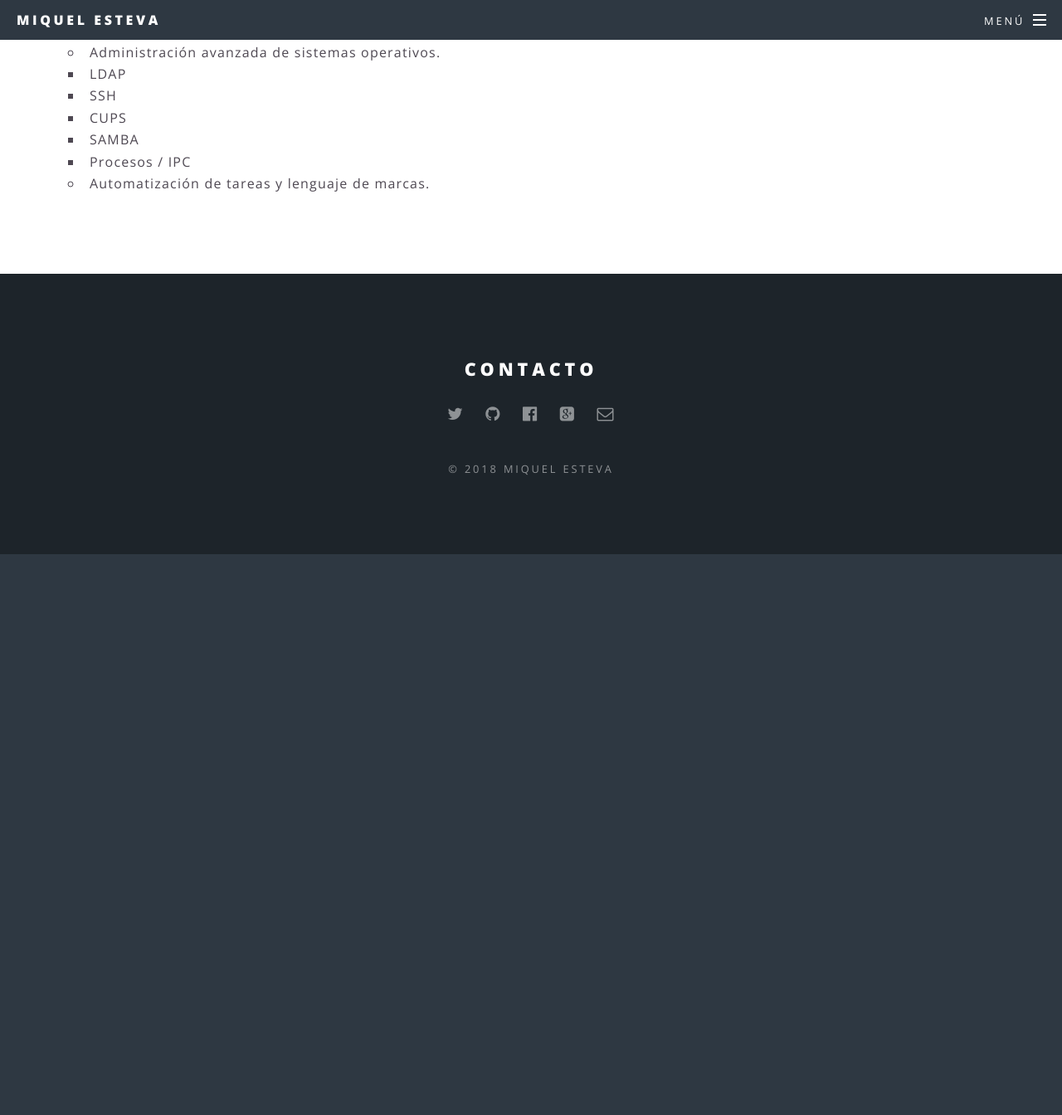
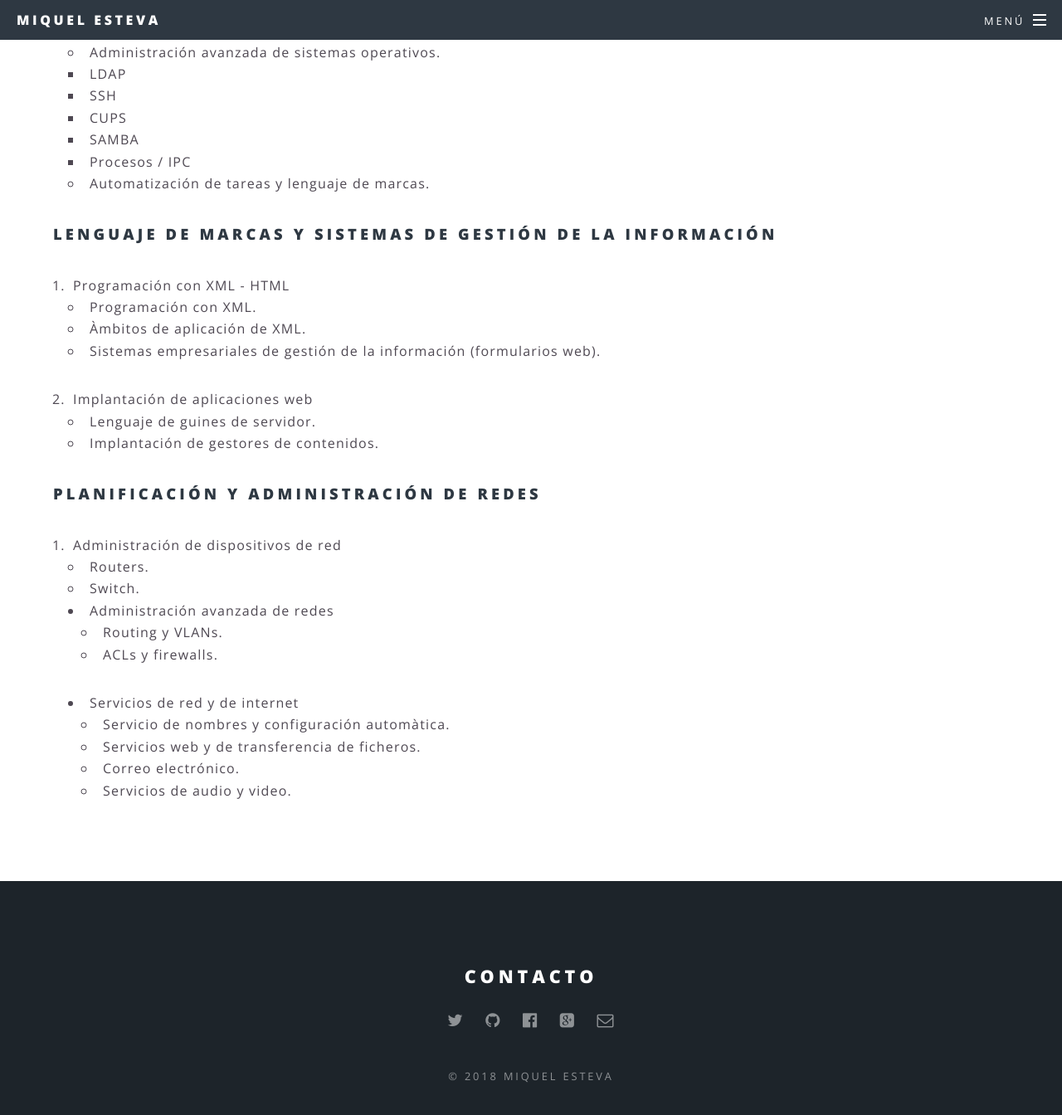
Before and after one commit to miquelesteva/miquelesteva.github.io, a Jekyll site: the page built from conocimientos.html, in a window 1280 px wide and 1400 px high, scrolled down 1152 px. Shown: the top 1344 px of the window at 83% size. Built offline with Jekyll 4.4.1, drawn with Linux system fonts in a browser that asks for light colours; before the commit the page ends 1820 px from its top, so only the background shows below that.

Commit message:
conocimeintos def

```diff
--- a/_config.yml
+++ b/_config.yml
@@ -5,7 +5,7 @@
 title: Miquel Esteva
 description: |
   Personal Portfolio
-  by Miquel Esteva
+
 owner: Miquel Esteva
 first_published: 2018
 email: miquel.esteva9@gmail.com
--- a/conocimientos.html
+++ b/conocimientos.html
@@ -56,3 +56,44 @@ title: Conocimientos Informática
 			</ul>
 	</ol>
 </p>
+
+<h3>Lenguaje de marcas y sistemas de gestión de la información</h3>
+
+<p>
+	<ol>
+		<li value="1">Programación con XML - HTML</li>
+			<ul>
+				<li type="circle">Programación con XML.</li>
+				<li type="circle">Àmbitos de aplicación de XML.</li>
+				<li type="circle">Sistemas empresariales de gestión de la información (formularios web).</li>
+			</ul>
+		<li value="2">Implantación de aplicaciones web</li>
+			<ul>
+				<li type="circle">Lenguaje de guines de servidor.</li>
+				<li type="circle">Implantación de gestores de contenidos.</li>
+			</ul>
+	</ol>
+</p>
+
+<h3>Planificación y administración de redes</h3>
+
+<p>
+	<ol>
+		<li value="1">Administración de dispositivos de red</li>
+			<ul>
+				<li type="circle">Routers.</li>
+				<li type="circle">Switch.</li>
+		<li value="2">Administración avanzada de redes</li>
+			<ul>
+				<li type="circle">Routing y VLANs.</li>
+				<li type="circle">ACLs y firewalls.</li>
+			</ul>
+		<li value="3">Servicios de red y de internet</li>
+			<ul>
+				<li type="circle">Servicio de nombres y configuración automàtica.</li>
+				<li type="circle">Servicios web y de transferencia de ficheros.</li>
+				<li type="circle">Correo electrónico.</li>
+				<li type="circle">Servicios de audio y video.</li>
+			</ul>
+	</ol>
+</p>
```
